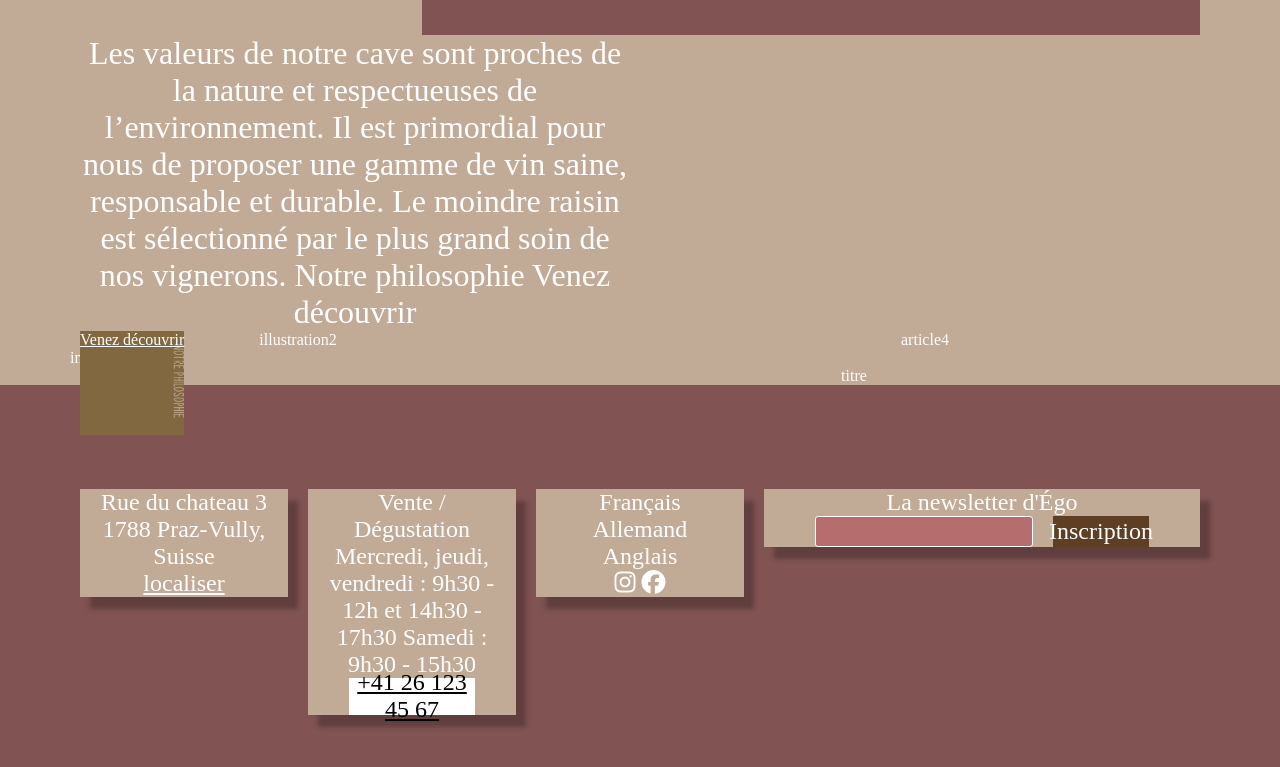
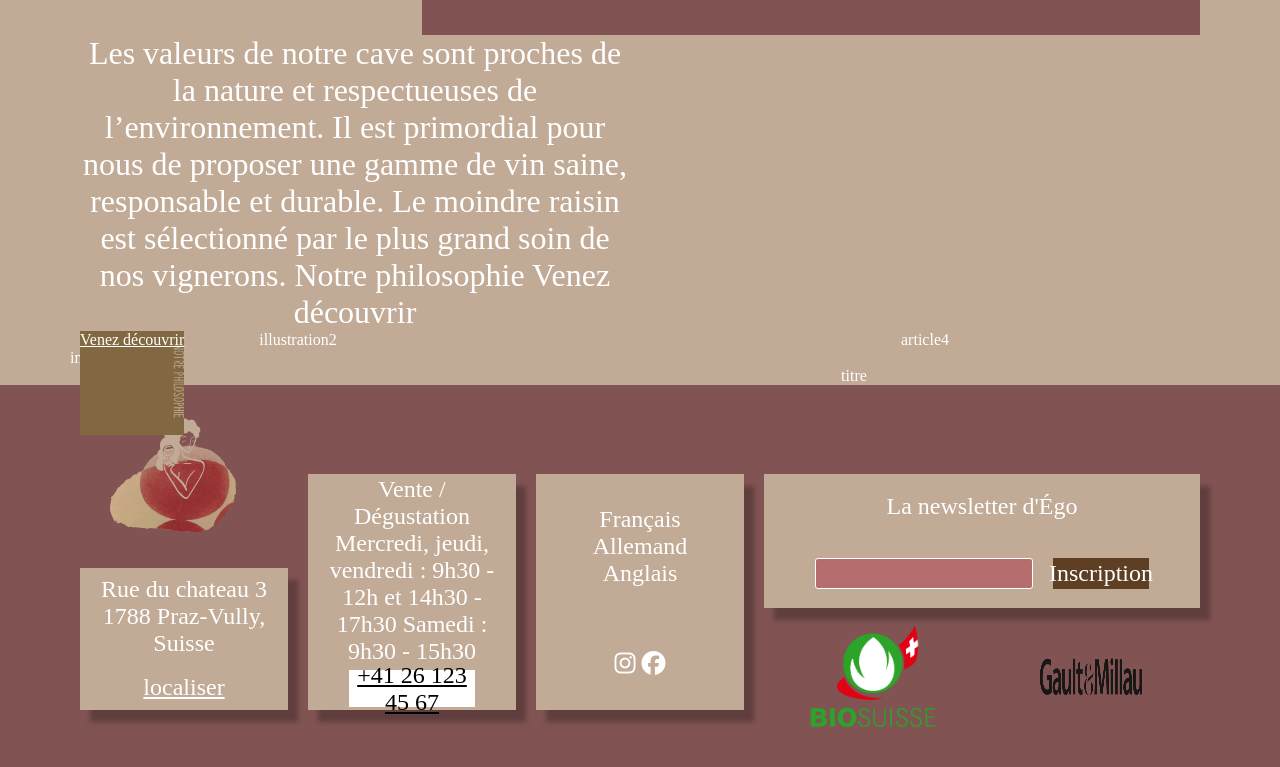
Before and after one commit to tilio-p/Projet-site-vins, a website built with Parcel: page src/index.html in a window 1280 px wide. Shown: the part 1505-2272 px from the top of the page. Built offline with nearby package versions, Linux system fonts and the light colour scheme.

Commit message:
footer structure end

```diff
--- a/src/index.html
+++ b/src/index.html
@@ -123,9 +123,12 @@
       <div class="container">
         <div class="row">
           <div class="col-2">
+            <div class="local-logo">
+              <img src="images/Logos/Logo2.png" alt="" />
               <div class="card">
                 <div class="text">Rue du chateau 3 1788 Praz-Vully, Suisse</div>
                 <a class="localiser" href="https://localiser">localiser</a>
+              </div>
             </div>
           </div>
           <div class="col-2">
@@ -151,11 +154,17 @@
             </div>
           </div>
           <div class="col-4">
-            <div class="card">
+            <div class="news-logo">
+              <div class="card newsletter">
                 <div class="text">La newsletter d'Égo</div>
                 <div class="interaction">
                   <input type="text" />
                   <div class="inscription">Inscription</div>
+                </div>
+              </div>
+              <div class="logos-partenaires">
+                <img src="images/Logos/Bio_Suisse.png" alt="" />
+                <img src="images/Logos/GM2.png" alt="" />
               </div>
             </div>
           </div>
--- a/src/scss/main.scss
+++ b/src/scss/main.scss
@@ -235,13 +235,38 @@ p {
   box-shadow: 10px 12px 4.5px 0px rgba(0, 0, 0, 0.25);
   display: flex;
   flex-direction: column;
-  justify-content: center;
+  justify-content: space-around;
   align-items: center;
   padding-left: 7%;
   padding-right: 7%;
+  height: 236px;
   //font//
   font-size: 24px;
   font-weight: 300;
+}
+
+.local-logo .card {
+  height: 142px;
+}
+
+.local-logo img {
+  margin-top: -56px;
+  margin-left: 30px;
+  padding-bottom: 36px;
+}
+
+.newsletter {
+  height: 134px;
+}
+
+.logos-partenaires {
+  display: flex;
+  justify-content: space-around;
+  margin-top: 15px;
+}
+
+.logos-partenaires img {
+  max-width: 30%;
 }
 
 .tel {
```
Also changed, not shown: dist/Bio_Suisse.c2d5dfa6.png (added), dist/GM2.b30fc6a7.png (added), dist/Logo2.9ed0afde.png (added), dist/index.html, src/images/Logos/Logo2.png (added), 5 other files. Lines whose indentation alone changed are shown as unchanged.
